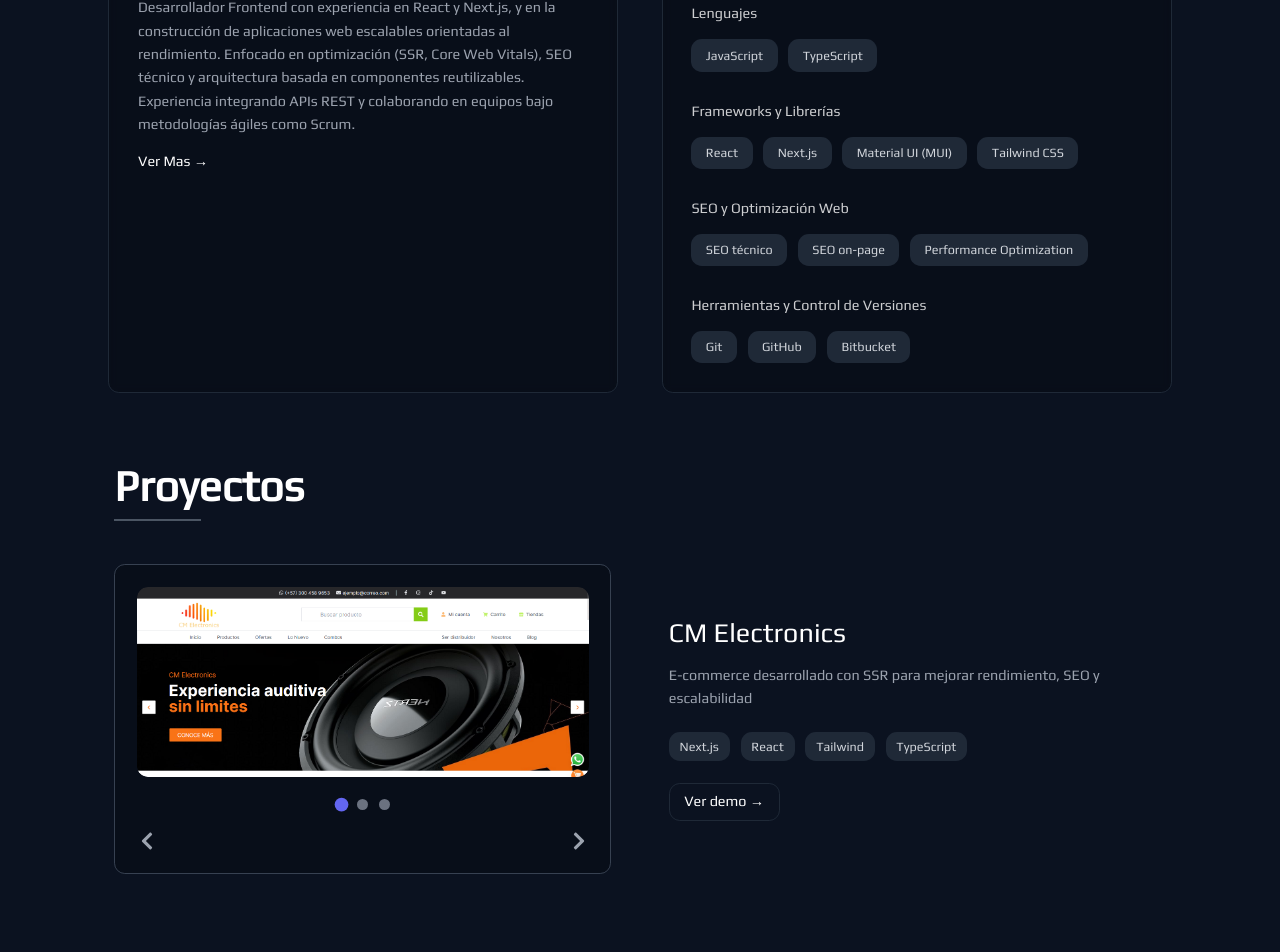
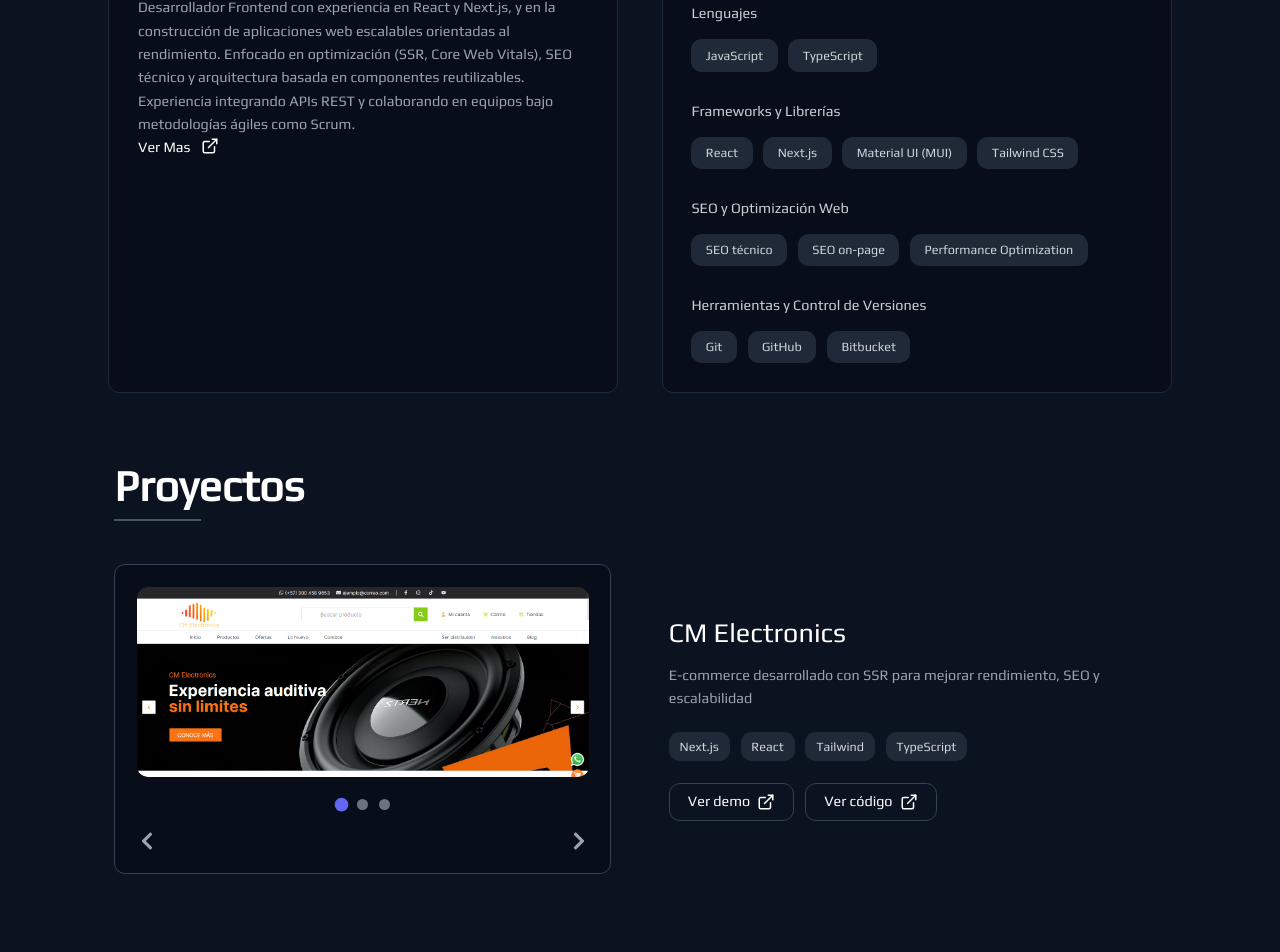
Before and after one commit to Marlon-2307/portafolio_web, a Next.js app: page / in a window 1280 px wide. Shown: the part 1120-2072 px from the top of the page. Built offline with nearby package versions, Linux system fonts and the light colour scheme.

Commit message:
feat: added icons and a button to the About and Portfolio components

```diff
--- a/app/components/About.tsx
+++ b/app/components/About.tsx
@@ -2,6 +2,7 @@ import React, { useEffect } from "react";
 import AOS from "aos";
 import "aos/dist/aos.css";
 import Link from "next/link";
+import { Github, ExternalLink } from "lucide-react";
 
 const About: React.FC = () => {
   const skills = {
@@ -75,8 +76,8 @@ const About: React.FC = () => {
           </p>
 
           <Link href="/cv.pdf">
-            <div className="py-4 text-white hover:scale-95 transition-all duration-300 cursor-pointer">
-              Ver Mas →
+            <div className="flex gap-3 2py-4 text-white hover:scale-95 transition-all duration-300 cursor-pointer">
+              Ver Mas <ExternalLink size={18} />
             </div>
           </Link>
         </div>
--- a/app/components/Portafolio.tsx
+++ b/app/components/Portafolio.tsx
@@ -5,6 +5,7 @@ import Image from "next/image";
 import { FaChevronLeft, FaChevronRight } from "react-icons/fa";
 import AOS from "aos";
 import "aos/dist/aos.css";
+import { Github, ExternalLink } from "lucide-react";
 
 interface Project {
   nombre: string;
@@ -12,6 +13,7 @@ interface Project {
   technologies: string[];
   images: string[];
   liveUrl?: string;
+  githubUrl?: string
 }
 
 const Portfolio: React.FC = () => {
@@ -27,6 +29,7 @@ const Portfolio: React.FC = () => {
       technologies: ["Next.js", "React", "Tailwind", "TypeScript"],
       images: ["/proyecto7.png"],
       liveUrl: "https://tuproyecto.com",
+      githubUrl: "https://github.com/usuario/proyecto"
     },
     {
       nombre: "T-Solutions",
@@ -35,6 +38,7 @@ const Portfolio: React.FC = () => {
       technologies: ["HTML", "CSS", "JavaScript"],
       images: ["/Img-1.png"],
       liveUrl: "https://marlon-2307.github.io/Tech/",
+      githubUrl: "https://github.com/Marlon-2307/Tech"
     },
     {
       nombre: "GYM-POWER",
@@ -43,6 +47,7 @@ const Portfolio: React.FC = () => {
       technologies: ["HTML", "CSS", "JavaScript"],
       images: ["/proyecto6.png"],
       liveUrl: "https://marlon-2307.github.io/GYM-POWER/",
+      githubUrl: "https://github.com/usuario/proyecto"
     },
     /* {
       nombre: "T-Solutions",
@@ -165,16 +170,31 @@ const Portfolio: React.FC = () => {
             ))}
           </div>
 
+          <div className="flex gap-3">
             {currentProject.liveUrl && (
               <a
                 href={currentProject.liveUrl}
                 target="_blank"
                 rel="noopener noreferrer"
-              className="inline-block px-4 py-2 border border-gray-800 text-white rounded-xl hover:bg-gray-800 transition duration-300"
+                className="inline-flex items-center gap-2 px-5 py-2 border border-gray-700 text-white rounded-xl hover:bg-gray-800 transition"
               >
-              Ver demo →
+                Ver demo
+                <ExternalLink size={18} />
               </a>
             )}
+
+            {currentProject.githubUrl && (
+              <a
+                href={currentProject.githubUrl}
+                target="_blank"
+                rel="noopener noreferrer"
+                className="inline-flex items-center gap-2 px-5 py-2 border border-gray-700 text-white rounded-xl hover:bg-gray-800 transition"
+              >
+                Ver código
+                <ExternalLink size={18} />
+              </a>
+            )}
+          </div>
         </div>
       </div>
     </section>
--- a/package.json
+++ b/package.json
@@ -18,6 +18,7 @@
     "@nextui-org/react": "^2.4.2",
     "aos": "^2.3.4",
     "framer-motion": "^11.3.24",
+    "lucide-react": "^0.577.0",
     "next": "14.2.4",
     "react": "^18",
     "react-dom": "^18",
```
Also changed, not shown: 1 other file (tests, documents, lock files or other folders). Lines whose indentation alone changed are shown as unchanged.
